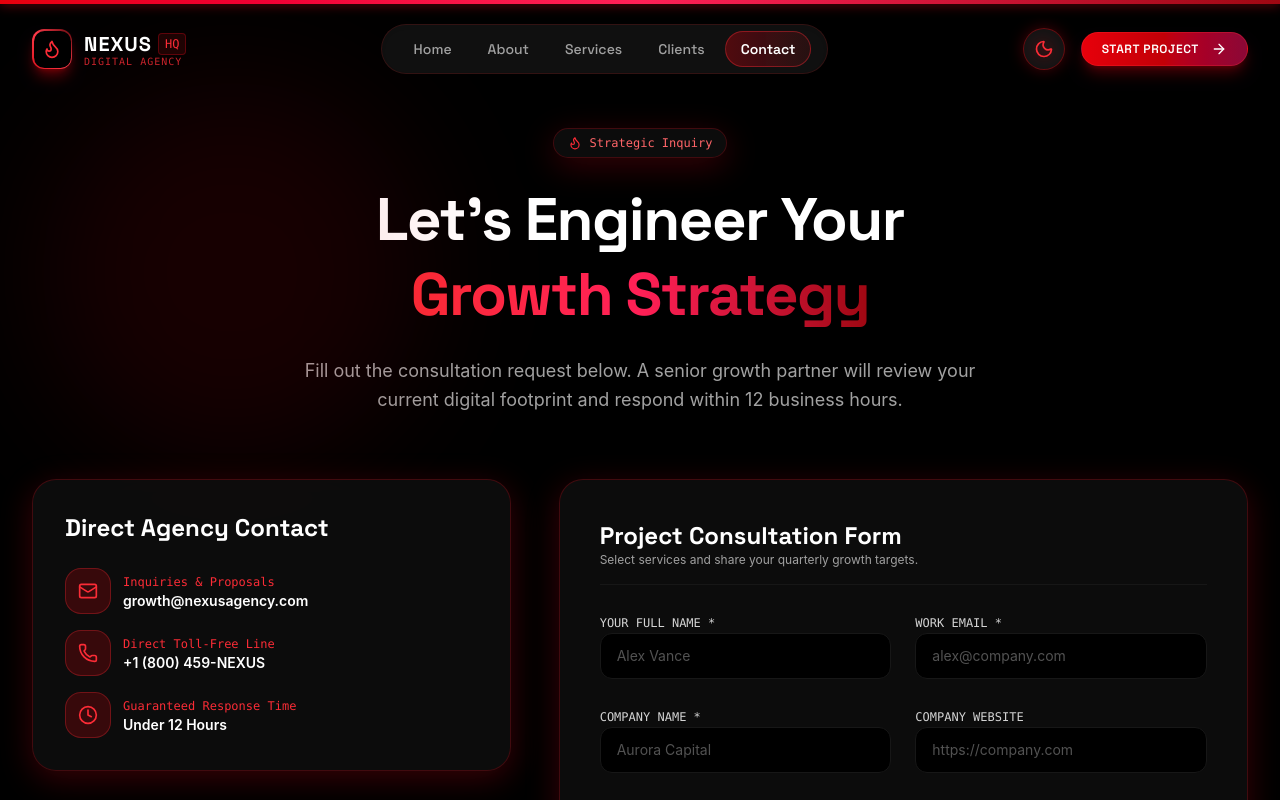
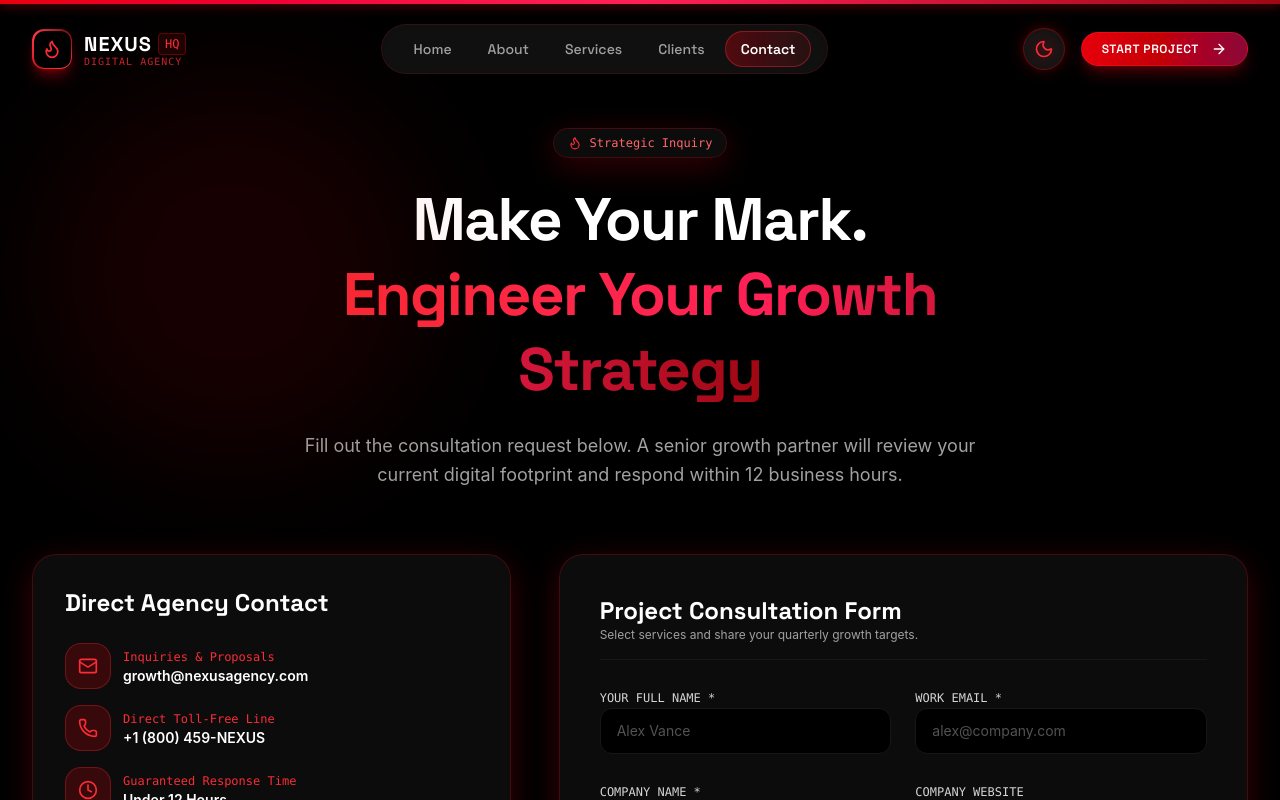
Before and after one commit to mythilijaikumar2-crypto/new-web-site-, a React (Vite) app: page /contact in a window 1280 px wide. Shown: the top 800 px of the page. Built offline with nearby package versions, Linux system fonts and the light colour scheme.

Commit message:
Incorporate 'Make Your Mark.' hook phrase across Hero section, Footer, and Contact page

```diff
--- a/src/components/Footer.tsx
+++ b/src/components/Footer.tsx
@@ -54,6 +54,7 @@ export const Footer: React.FC = () => {
             </div>
 
             <p className="text-sm max-w-sm leading-relaxed">
+              <strong className={`block mb-1 text-base font-extrabold ${isDark ? 'text-white' : 'text-slate-950'}`}>Make Your Mark.</strong>
               Award-winning growth agency crafting hyper-converting digital experiences, algorithmic PPC campaigns, and high-DA search engine dominance.
             </p>
 
--- a/src/pages/Contact.tsx
+++ b/src/pages/Contact.tsx
@@ -118,7 +118,7 @@ export const Contact: React.FC = () => {
           transition={{ delay: 0.1 }}
           className="text-4xl sm:text-6xl font-heading font-extrabold tracking-tight leading-tight"
         >
-          Let's Engineer Your <span className={isDark ? "text-transparent bg-clip-text bg-linear-to-r from-red-500 via-rose-500 to-red-800" : "text-slate-950 font-extrabold"}>Growth Strategy</span>
+          Make Your Mark. <span className={isDark ? "text-transparent bg-clip-text bg-linear-to-r from-red-500 via-rose-500 to-red-800" : "text-slate-950 font-extrabold"}>Engineer Your Growth Strategy</span>
         </motion.h1>
 
         <p className={`text-base sm:text-lg leading-relaxed ${isDark ? 'text-neutral-400' : 'text-stone-600'}`}>
--- a/src/pages/Home.tsx
+++ b/src/pages/Home.tsx
@@ -48,7 +48,7 @@ export const Home: React.FC = () => {
     return () => clearInterval(timer);
   }, []);
 
-  const headlineWords = "Transform Your Brand With Strategic Performance Marketing.".split(" ");
+  const headlineWords = "Make Your Mark. Transform Your Brand With Strategic Performance Marketing.".split(" ");
 
   const containerVariants = {
     hidden: { opacity: 0 },
@@ -110,7 +110,7 @@ export const Home: React.FC = () => {
                 }`}
               >
                 <Flame className={`w-3.5 h-3.5 ${isDark ? 'text-red-500' : 'text-slate-800'}`} />
-                <span>Full-Service Digital Marketing Agency</span>
+                <span>Make Your Mark // Growth Agency</span>
               </motion.div>
 
               {/* Large Statement Heading */}
@@ -125,8 +125,8 @@ export const Home: React.FC = () => {
                     key={index}
                     variants={wordVariants}
                     className={`inline-block mr-2.5 ${
-                      word.includes('Strategic') || word.includes('Marketing.')
-                        ? isDark ? 'text-red-500' : 'text-red-600 font-extrabold'
+                      word.includes('Make') || word.includes('Mark.') || word.includes('Strategic') || word.includes('Marketing.')
+                        ? isDark ? 'text-red-500 font-black' : 'text-red-600 font-black'
                         : isDark ? 'text-white' : 'text-neutral-900'
                     }`}
                   >
```
